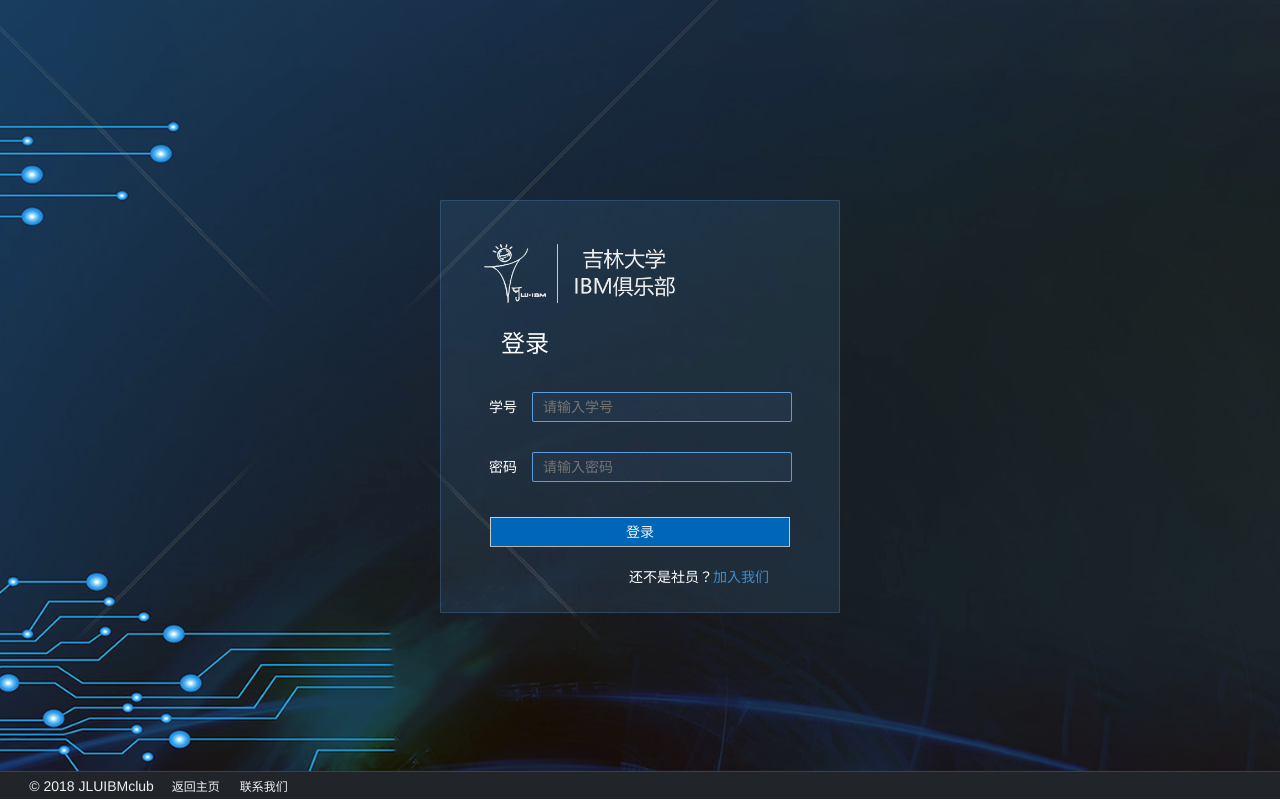
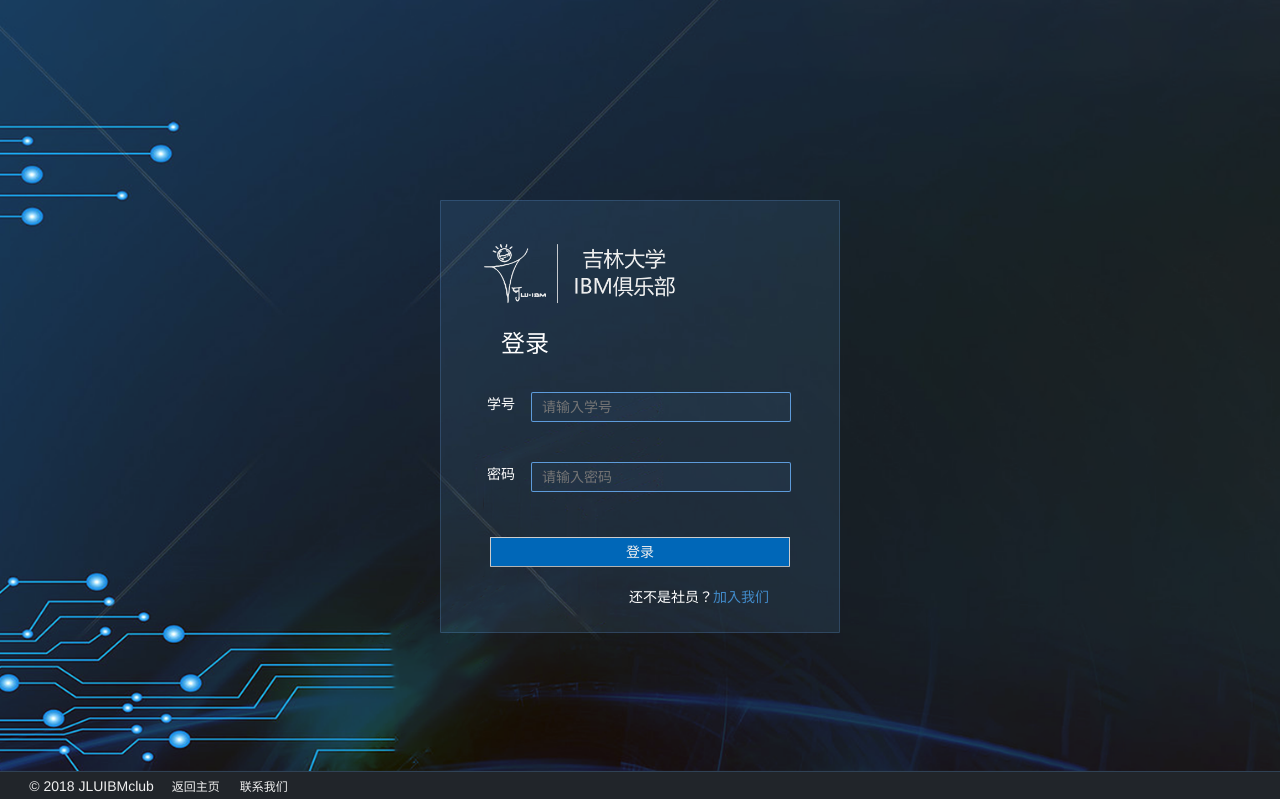
Before and after one commit to Steven128/jluibm-website, a PHP site: page /login/ in a window 1280 px wide. Run offline with PHP 8.4, Linux system fonts and the light colour scheme.

Commit message:
2018-03-05

```diff
--- a/css/admin.css
+++ b/css/admin.css
@@ -148,6 +148,7 @@ th {
 
 .text-outer {
     padding: 15px;
+    text-align: center;
 }
 
 .text {
@@ -155,6 +156,7 @@ th {
     position: relative;
     background-color: #fff;
     max-width: 1400px;
+    margin: auto;
 }
 
 .display-text {
--- a/css/login.css
+++ b/css/login.css
@@ -52,7 +52,7 @@ body {
 }
 
 .section {
-    margin: 4px auto;
+    margin: 4px 10px;
     padding: 0;
     text-align: center;
 }
@@ -60,12 +60,15 @@ body {
 .section__title {
     font-size: 14px;
     width: 40px;
-    display: inline-block;
+    float: left;
 }
 
 .form-group {
-    display: inline-block;
+    float: left;
     width: 210px;
+    height: 60px;
+    text-align: right;
+    margin-bottom: 0;
 }
 
 .input-text {
@@ -79,6 +82,10 @@ body {
     height: 30px;
     padding-left: 10px;
     width: 200px;
+}
+
+.clear {
+    clear: both;
 }
 
 #online-box {
@@ -321,7 +328,7 @@ label.error {
         width: 200px;
     }
     .section {
-        margin: 10px auto;
+        margin: 10px 15px;
         padding: 0;
         text-align: center;
     }
--- a/js/login.js
+++ b/js/login.js
@@ -137,7 +137,8 @@ $(document).ready(function() {
                     }
                 },
                 error: function(err) {
-
+                    window.wxc.xcConfirm("出错了，稍后再试吧！", window.wxc.xcConfirm.typeEnum.error);
+                    console.log(err);
                 }
             });
         },
--- a/login/index.html
+++ b/login/index.html
@@ -31,12 +31,14 @@
                             <div class="form-group">
                                 <input id="number" type="text" class="input-text" name="number" placeholder="请输入学号" maxlength="15" />
                             </div>
+                            <div class="clear"></div>
                         </div>
                         <div id="password-box" class="section">
                             <h4 class="section__title">密码</h4>
                             <div class="form-group">
                                 <input id="password" type="password" class="input-text" name="password" placeholder="请输入密码" />
                             </div>
+                            <div class="clear"></div>
                         </div>
                         <div id="online-box" class="section">
                             <!-- <label>
```
